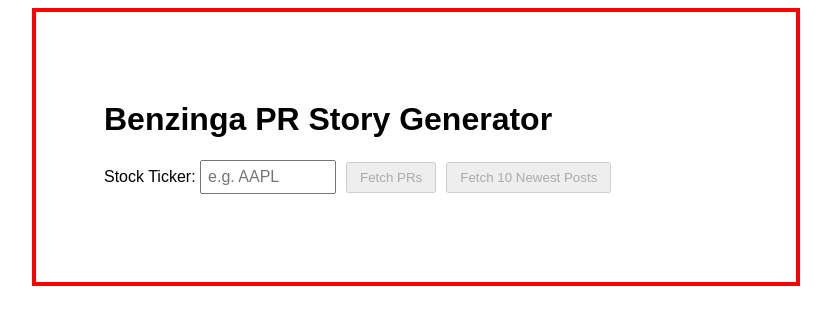
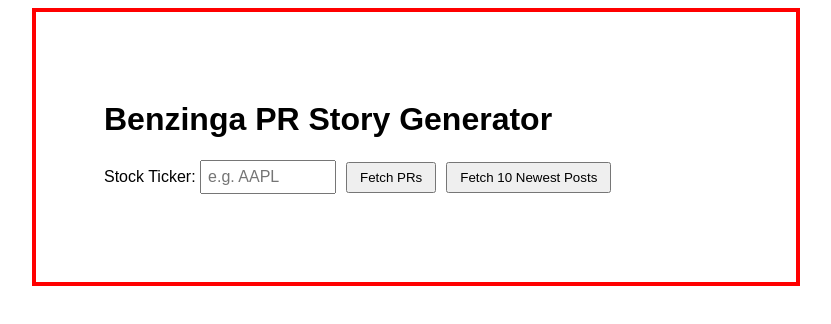
Before and after one commit to cohen2you/wiim-project-v2, a Next.js app: page / in a window 1280 px wide. Shown: the top 324 px of the page, without its empty margins (224-1055 px from the left). Built offline with nearby package versions, Linux system fonts and the light colour scheme.

Commit message:
Debug: log ticker state and enable fetch buttons for testing

```diff
--- a/app/page.tsx
+++ b/app/page.tsx
@@ -41,6 +41,10 @@
       setPrimaryText('');
     }
   }, [selectedPR, selectedArticle]);
+
+  useEffect(() => {
+    console.log('Ticker:', ticker); // Debug log for ticker state
+  }, [ticker]);
 
   // Fetch PRs for ticker
   const fetchPRs = async () => {
@@ -250,14 +254,14 @@
         </label>
         <button
           onClick={fetchPRs}
-          disabled={loadingPRs || !ticker.trim()}
+          /* disabled={loadingPRs || !ticker.trim()} */
           style={{ marginLeft: 10, padding: '6px 12px' }}
         >
           {loadingPRs ? 'Fetching PRs...' : 'Fetch PRs'}
         </button>
         <button
           onClick={fetchTenNewestArticles}
-          disabled={loadingTenArticles || !ticker.trim()}
+          /* disabled={loadingTenArticles || !ticker.trim()} */
           style={{ marginLeft: 10, padding: '6px 12px' }}
         >
           {loadingTenArticles ? 'Fetching Posts...' : 'Fetch 10 Newest Posts'}
```
